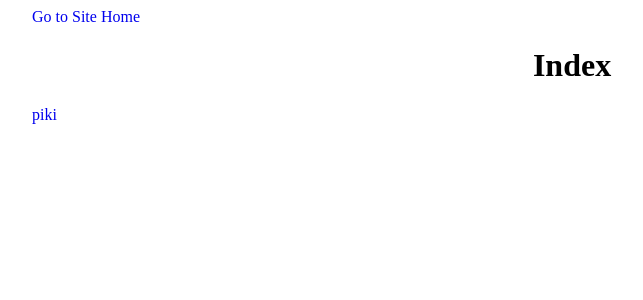
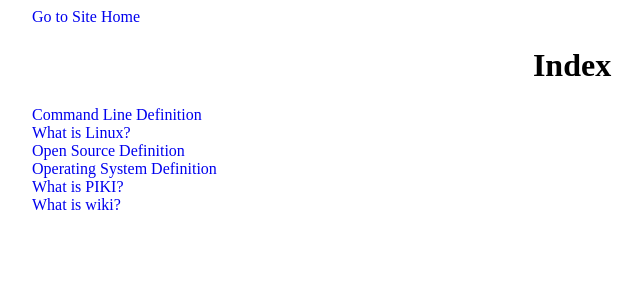
Before and after one commit to happypeter/piki, a Jekyll site: the page pages/index.html, which Jekyll copies as it is, in a window 1280 px wide. Shown: the top 300 px of the page, without its empty margins (68-711 px from the left). Built offline with Jekyll 4.4.1, drawn with Linux system fonts in a browser that asks for light colours; Markdown is read by kramdown in place of the engine named in the settings.

Commit message:
update_index.sh

```diff
--- a/pages/index.html
+++ b/pages/index.html
@@ -1,9 +1,35 @@
+
+
 <head>
-<link rel="stylesheet" type="text/css" href="../css/peter.css" />
+<link rel=stylesheet type=text/css href=../css/peter.css />
 <title>PIKI</title>
 </head>
-<a  href="http://happypeter.github.com/piki/index.html">Go to Site Home</a>
+<a  href=http://happypeter.github.com/piki/index.html>Go to Site Home</a>
 
 <br><center><h1>Index</h1></center>
 
-<a href="piki_name.html">piki</a>
+
+<a href="command_line
+.html">
+Command Line Definition</a>
+<br>
+<a href="linux
+.html">
+What is Linux?</a>
+<br>
+<a href="open_source
+.html">
+Open Source Definition</a>
+<br>
+<a href="operating_system
+.html">
+Operating System Definition</a>
+<br>
+<a href="piki_name
+.html">
+What is PIKI?</a>
+<br>
+<a href="wiki
+.html">
+What is wiki?</a>
+<br>
```
Also changed, not shown: 1 other file.
